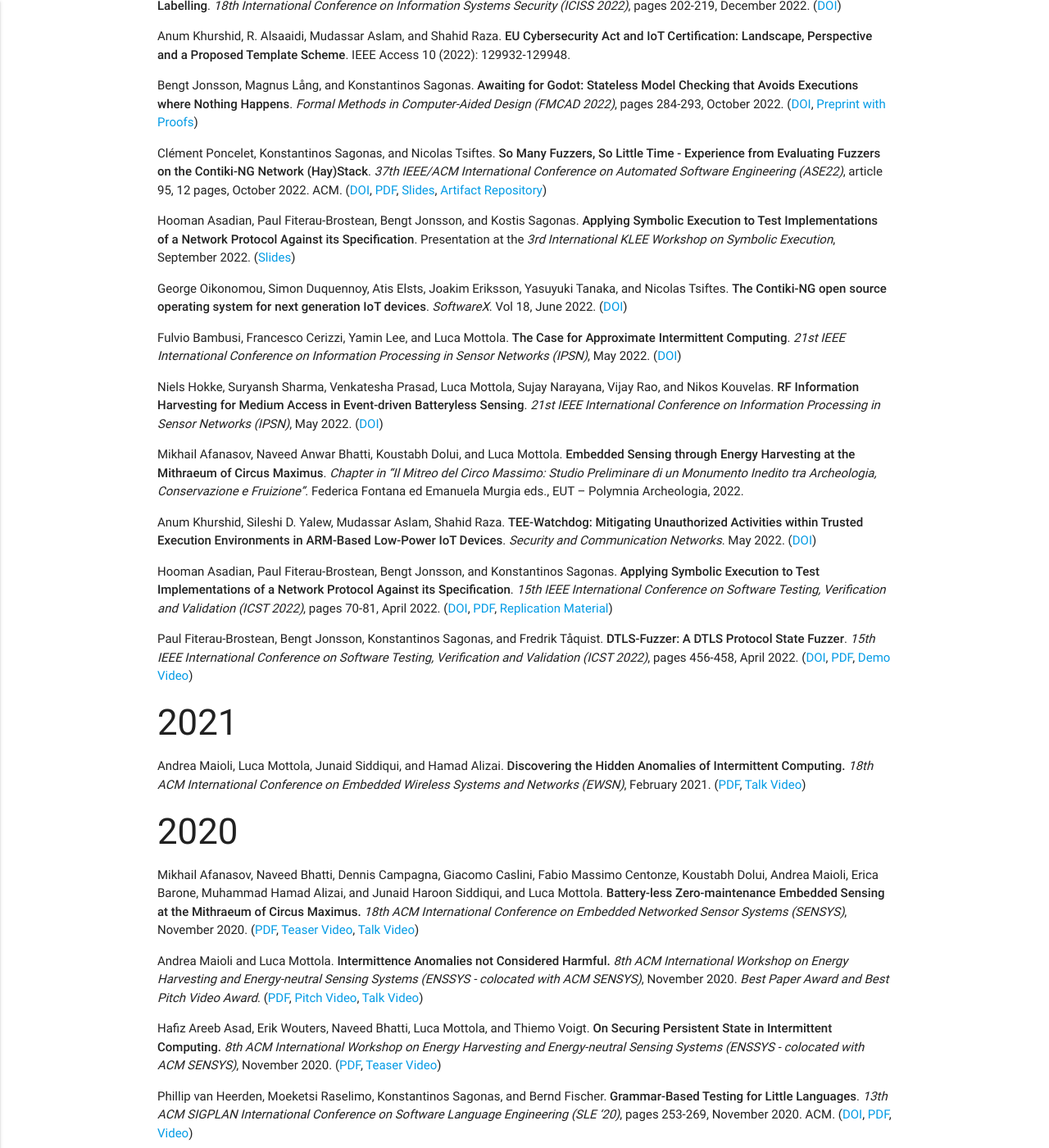
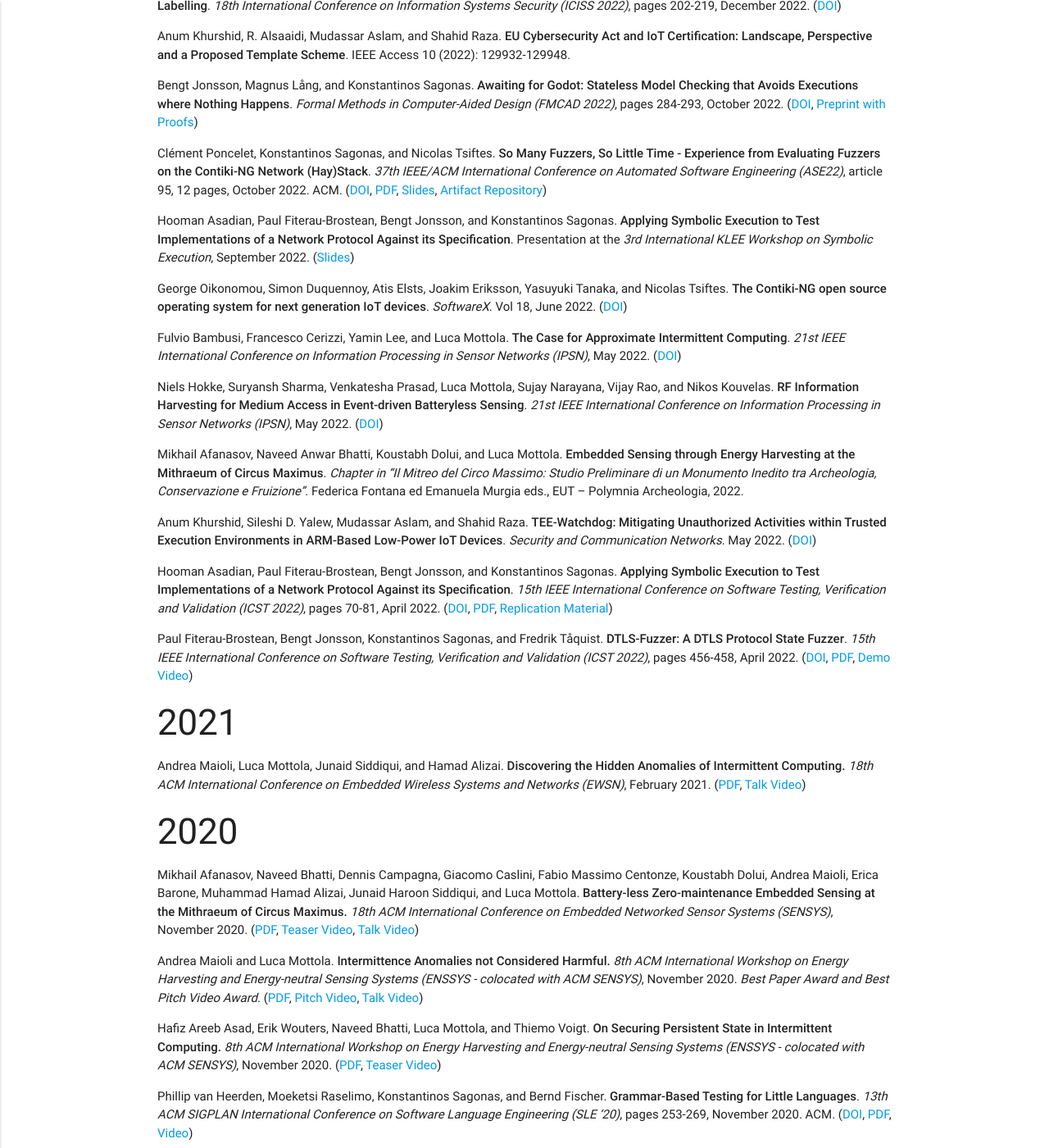
Before and after one commit to assist-project/assist-project.github.io, a Jekyll site: the page built from 03-publications.md, in a window 1280 px wide and 1400 px high, scrolled down 1094 px. Shown: the whole window at 82% size. Built offline with Jekyll 4.4.1, drawn with Linux system fonts in a browser that asks for light colours; some of the changed text lies outside the part shown.

Commit message:
Fix formatting issue

```diff
--- a/03-publications.md
+++ b/03-publications.md
@@ -8,7 +8,7 @@ permalink: /publications/
 
 - Simon Dierl, Paul Fiterau-Brostean, Falk Howar, Bengt Jonsson, Konstantinos Sagonas, and Fredrik Tåquist. **Scalable Tree-based Register Automata Learning**. _30th International Conference on Tools and Algorithms for the Construction and Analysis of Systems (TACAS 2024)_. April 2024. ([Preprint with Proofs](https://arxiv.org/abs/2401.14324))
 
-- Anum Khurshid, Mudassar Aslam, Simon Bouget, and Shahid Raza. **TruCerT: trusted certification of IoT devices using hardware-based root-of-trust **. _International Journal of Internet of Things and Cyber-Assurance_. To appear. ([DOI](https://dx.doi.org/10.1504/IJITCA.2023.10059641))
+- Anum Khurshid, Mudassar Aslam, Simon Bouget, and Shahid Raza. **TruCerT: Trusted certification of IoT devices using hardware-based root-of-trust**. _International Journal of Internet of Things and Cyber-Assurance_. To appear. ([DOI](https://dx.doi.org/10.1504/IJITCA.2023.10059641))
 
 ### 2023
 
@@ -43,7 +43,7 @@ permalink: /publications/
 
   [So-Many-Fuzzers-Artifact]: https://github.com/assist-project/so-many-fuzzers-artifact
 
-- Hooman Asadian, Paul Fiterau-Brostean, Bengt Jonsson, and Kostis Sagonas. **Applying Symbolic Execution to Test Implementations of a Network Protocol Against its Specification**. Presentation at the _3rd International KLEE Workshop on Symbolic Execution_, September 2022. ([Slides](files/klee2022-presentation.pdf))
+- Hooman Asadian, Paul Fiterau-Brostean, Bengt Jonsson, and Konstantinos Sagonas. **Applying Symbolic Execution to Test Implementations of a Network Protocol Against its Specification**. Presentation at the _3rd International KLEE Workshop on Symbolic Execution_, September 2022. ([Slides](files/klee2022-presentation.pdf))
 
 - George Oikonomou, Simon Duquennoy, Atis Elsts, Joakim Eriksson, Yasuyuki Tanaka, and Nicolas Tsiftes. **The Contiki-NG open source operating system for next generation IoT devices**. _SoftwareX_. Vol 18, June 2022. ([DOI](https://doi.org/10.1016/j.softx.2022.101089))
 
```
Also changed, not shown: other parts of 03-publications.md (+2 -2 lines).
